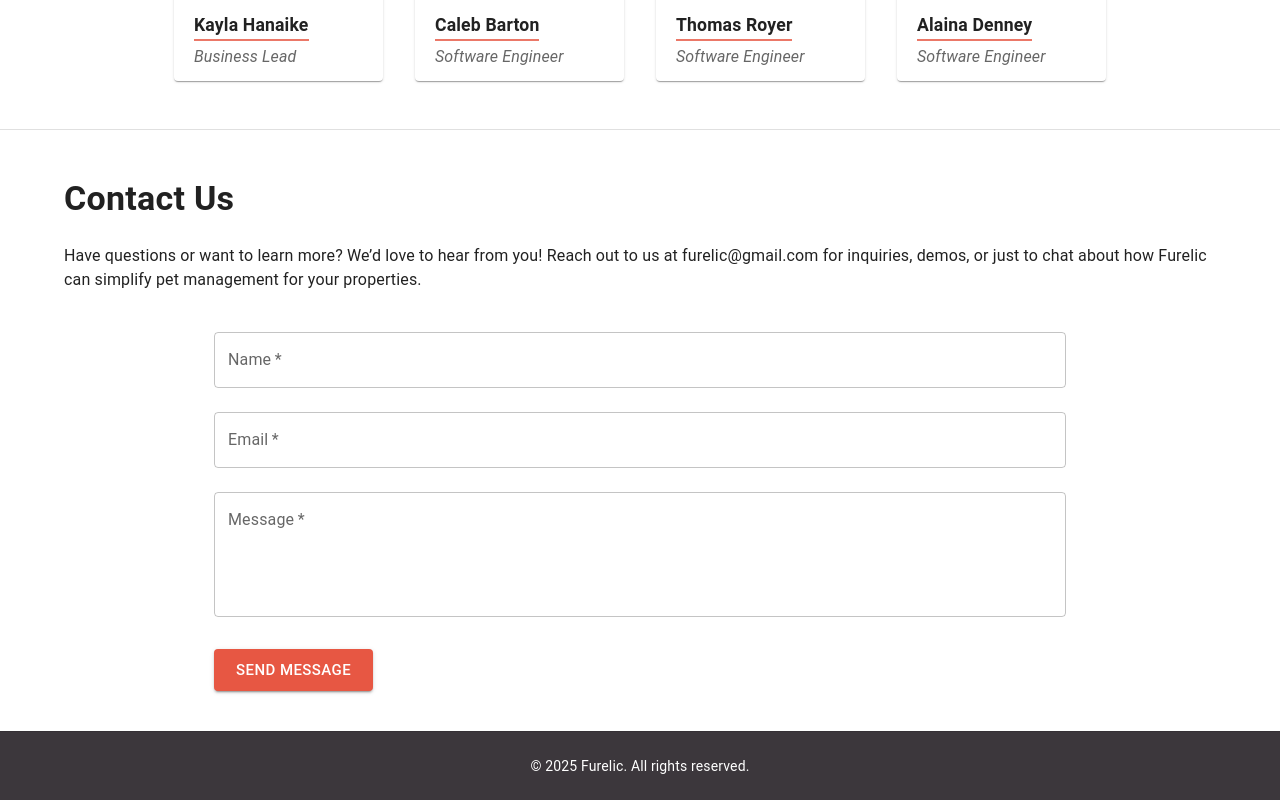
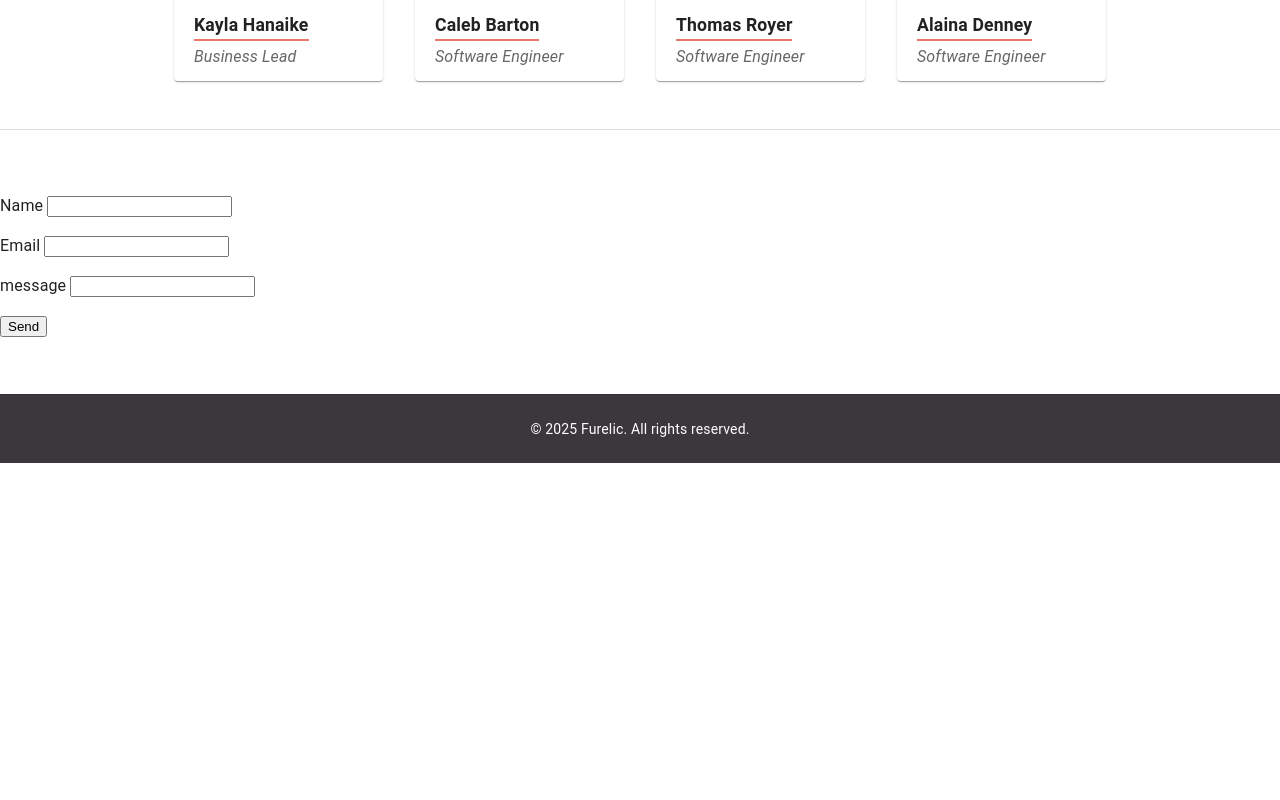
Before and after one commit to Furelic/FurelicSite, a React (Vite) app: page / in a window 1280 px wide. Shown: the part 2076-2876 px from the top of the page. After the commit the page ends 2539 px from the top, so only its background shows below. Built offline with nearby package versions, Linux system fonts and the light colour scheme.

Commit message:
Make the contact us page look horrid, but maybe it will work now

```diff
--- a/src/pageSections/contact.tsx
+++ b/src/pageSections/contact.tsx
@@ -1,181 +1,24 @@
-import React, { useState } from "react";
-import {
-  Box,
-  TextField,
-  Button,
-  Typography,
-  Container,
-  Snackbar,
-  Alert,
-} from "@mui/material";
-
-interface FormData {
-  name: string;
-  email: string;
-  message: string;
+export default function ContactUs() {
+  return (
+    <form name="contact" netlify>
+      <p>
+        <label>
+          Name <input type="text" name="name" />
+        </label>
+      </p>
+      <p>
+        <label>
+          Email <input type="email" name="email" />
+        </label>
+      </p>
+      <p>
+        <label>
+          message <input type="text" name="message" />
+        </label>
+      </p>
+      <p>
+        <button type="submit">Send</button>
+      </p>
+    </form>
+  );
 }
-
-interface FormErrors {
-  name?: string;
-  email?: string;
-  message?: string;
-}
-
-const ContactUs: React.FC = () => {
-  const [formData, setFormData] = useState<FormData>({
-    name: "",
-    email: "",
-    message: "",
-  });
-
-  const [errors, setErrors] = useState<FormErrors>({});
-  const [isSubmitting, setIsSubmitting] = useState(false);
-  const [showSuccess, setShowSuccess] = useState(false);
-
-  const validateForm = (): boolean => {
-    const newErrors: FormErrors = {};
-
-    if (!formData.name.trim()) {
-      newErrors.name = "Name is required";
-    }
-
-    if (!formData.email.trim()) {
-      newErrors.email = "Email is required";
-    } else if (!/\S+@\S+\.\S+/.test(formData.email)) {
-      newErrors.email = "Please enter a valid email";
-    }
-
-    if (!formData.message.trim()) {
-      newErrors.message = "Message is required";
-    }
-
-    setErrors(newErrors);
-    return Object.keys(newErrors).length === 0;
-  };
-
-  const handleChange = (
-    e: React.ChangeEvent<HTMLInputElement | HTMLTextAreaElement>
-  ) => {
-    const { name, value } = e.target;
-    setFormData((prev) => ({
-      ...prev,
-      [name]: value,
-    }));
-  };
-
-  const handleSubmit = async (e: React.FormEvent) => {
-    e.preventDefault();
-
-    if (!validateForm()) {
-      return;
-    }
-
-    setIsSubmitting(true);
-
-    try {
-      const response = await fetch("/", {
-        method: "POST",
-        headers: { "Content-Type": "application/x-www-form-urlencoded" },
-        body: new URLSearchParams({
-          "form-name": "contact",
-          ...formData,
-        }).toString(),
-      });
-
-      if (response.ok) {
-        setShowSuccess(true);
-        setFormData({ name: "", email: "", message: "" });
-      }
-    } catch (error) {
-      console.error("Error submitting form:", error);
-    } finally {
-      setIsSubmitting(false);
-    }
-  };
-
-  return (
-    <Container id="contact" sx={{ scrollMarginTop: "64px" }}>
-      <Typography variant="h4" sx={{ mb: 3, fontWeight: "bold" }}>
-        Contact Us
-      </Typography>
-      <span>
-        Have questions or want to learn more? We’d love to hear from you! Reach
-        out to us at furelic@gmail.com for inquiries, demos, or just to chat
-        about how Furelic can simplify pet management for your properties.
-      </span>
-      <Container maxWidth="md">
-        {/* Hidden form for Netlify */}
-        <form name="contact" data-netlify="true" hidden>
-          <input type="text" name="name" />
-          <input type="email" name="email" />
-          <textarea name="message" />
-        </form>
-
-        {/* Actual form */}
-        <Box component="form" onSubmit={handleSubmit} noValidate sx={{ mt: 3 }}>
-          <TextField
-            fullWidth
-            margin="normal"
-            label="Name"
-            name="name"
-            value={formData.name}
-            onChange={handleChange}
-            error={!!errors.name}
-            helperText={errors.name}
-            required
-          />
-
-          <TextField
-            fullWidth
-            margin="normal"
-            label="Email"
-            name="email"
-            type="email"
-            value={formData.email}
-            onChange={handleChange}
-            error={!!errors.email}
-            helperText={errors.email}
-            required
-          />
-
-          <TextField
-            fullWidth
-            margin="normal"
-            label="Message"
-            name="message"
-            multiline
-            rows={4}
-            value={formData.message}
-            onChange={handleChange}
-            error={!!errors.message}
-            helperText={errors.message}
-            required
-          />
-
-          <Button
-            type="submit"
-            variant="contained"
-            color="primary"
-            size="large"
-            disabled={isSubmitting}
-            sx={{ mt: 3 }}
-          >
-            {isSubmitting ? "Sending..." : "Send Message"}
-          </Button>
-        </Box>
-
-        <Snackbar
-          open={showSuccess}
-          autoHideDuration={6000}
-          onClose={() => setShowSuccess(false)}
-        >
-          <Alert severity="success" onClose={() => setShowSuccess(false)}>
-            Message sent successfully!
-          </Alert>
-        </Snackbar>
-      </Container>
-    </Container>
-  );
-};
-
-export default ContactUs;
```
